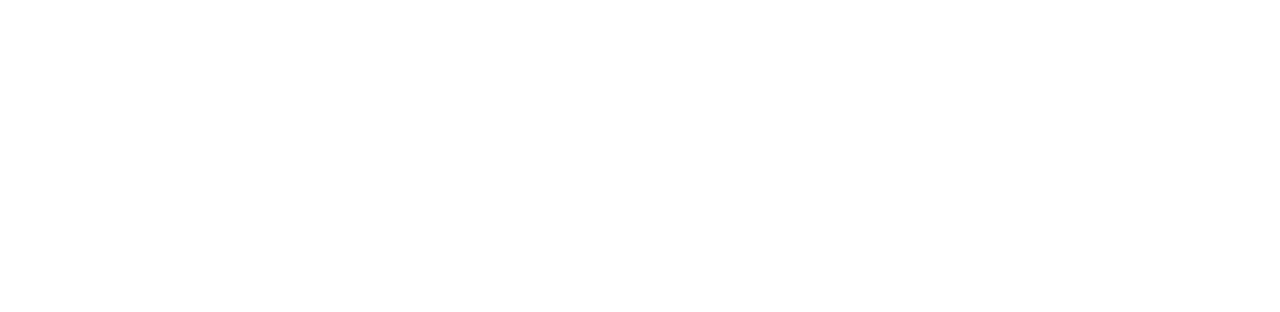
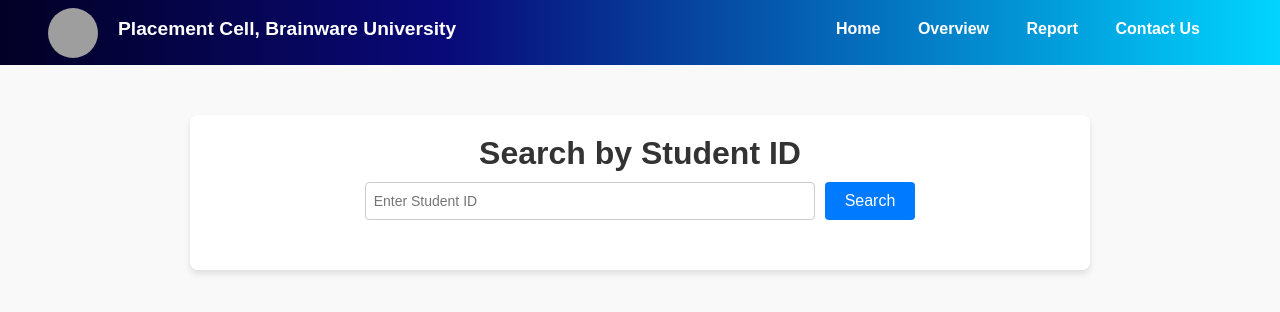
Before and after one commit to Suvajitghosh2004/group-project-2024, a React (Vite) app in the folder fullstack_pro/frontend/: page /search-by-student-id in a window 1280 px wide. Before the commit this address had no page. Shown: the top 312 px of the page. Built offline with nearby package versions, Linux system fonts and the light colour scheme; grey boxes are pictures that could not be loaded.

Commit message:
student full profile

```diff
--- a/fullstack_pro/frontend/src/App.jsx
+++ b/fullstack_pro/frontend/src/App.jsx
@@ -27,6 +27,7 @@
 import ApplyJob from './page/studentPages/ApplyJob';
 import AppliedStudentList from './page/teacherPages/AppliedStudentList';
 import SelectRound from './page/dataForPlcaement/SelectRound';
+import SearchByStudentID from './page/dataForPlcaement/SearchByStudentID';
 
 function App() {
   const navigate = useNavigate();
@@ -68,6 +69,7 @@
         <Route path="teacher-register" element={<TeacherRegister />} />
         <Route path="teacher-login" element={<TeacherLogin />} />
         <Route path="select-student" element={<SelectRound />} />
+        <Route path="search-by-student-id" element={<SearchByStudentID />} />
       </Route>
 
       {/* Protected Student Dashboard */}
--- /dev/null
+++ b/fullstack_pro/frontend/src/page/dataForPlcaement/SearchByStudentID.jsx
@@ -0,0 +1,183 @@
+import React, { useState } from "react";
+import axios from "axios";
+import "./SearchStudentId.css"; // Updated CSS file
+
+const SearchByStudentID = () => {
+  const [studentCode, setStudentID] = useState("");
+  const [results, setResults] = useState(null);
+  const [student, setStudent] = useState(null);
+  const [error, setError] = useState(null);
+  const [loading, setLoading] = useState(false);
+
+  const handleSearch = async () => {
+    setLoading(true);
+    setError(null);
+    setResults(null);
+    setStudent(null);
+    try {
+      const response = await axios.post("/api/track/job/one-student-track", { studentCode });
+      setResults(response.data.result);
+      setStudent(response.data.student);
+    } catch (err) {
+      setError(err.response?.data?.message || "An error occurred while searching.");
+    } finally {
+      setLoading(false);
+    }
+  };
+
+  // Function to convert student details and results to CSV format
+  const convertToCSV = () => {
+    const studentDetails = [
+      ["Student Name :", student?.studentName || "--"],
+      ["Email :", student?.studentMail || "--"],
+      ["Student Code :", student?.studentCode || "--"],
+      ["Stream :", student?.studentStream || "--"],
+      ["Contact :", student?.contactNumber || "--"]
+    ];
+
+    const headers = [
+      "Company Name", "Location", "Job Role", "Salary", "Skills",
+      "Resume Select", "First Round", "Second Round", "Third Round",
+      "Fourth Round", "Final Round"
+    ];
+
+    const rows = results.map(result => [
+      result.jobDetails.companyName,
+      result.jobDetails.location,
+      result.jobDetails.jobRole,
+      result.jobDetails.salary,
+      result.jobDetails.skills,
+      result.studentInRounds.resumeRoundCompleted ? (result.studentInRounds.resumeSelect ? "True" : "False") : "--",
+      result.studentInRounds.firstRoundCompleted ? (result.studentInRounds.firstRound ? "True" : "False") : "--",
+      result.studentInRounds.secondRoundCompleted ? (result.studentInRounds.secondRound ? "True" : "False") : "--",
+      result.studentInRounds.thirdRoundCompleted ? (result.studentInRounds.thirdRound ? "True" : "False") : "--",
+      result.studentInRounds.fourthRoundCompleted ? (result.studentInRounds.fourthRound ? "True" : "False") : "--",
+      result.studentInRounds.finalRoundCompleted ? (result.studentInRounds.finalRound ? "True" : "False") : "--"
+    ]);
+
+    // Convert student details and results to CSV
+    const csvContent = [
+      ...studentDetails.map(row => row.join(",")), // Student details
+      "", // Empty row for separation
+      headers.join(","),
+      ...rows.map(row => row.join(","))
+    ].join("\n");
+
+    return csvContent;
+  };
+
+  // Function to trigger the download of the CSV
+  const downloadCSV = () => {
+    const csvData = convertToCSV();
+    const blob = new Blob([csvData], { type: "text/csv;charset=utf-8;" });
+    const link = document.createElement("a");
+    const url = URL.createObjectURL(blob);
+    link.setAttribute("href", url);
+    link.setAttribute("download",student?.studentCode || "student_job_tracker_results.csv");
+    link.click();
+  };
+
+  return (
+    <div className="container">
+      <div className="search-box">
+        <h1 className="heading">Search by Student ID</h1>
+        <div className="input-container">
+          <input
+            className="input-field"
+            type="text"
+            placeholder="Enter Student ID"
+            value={studentCode}
+            onChange={(e) => setStudentID(e.target.value)}
+          />
+          <button className="search-button" onClick={handleSearch} disabled={loading}>
+            {loading ? "Searching..." : "Search"}
+          </button>
+        </div>
+        {error && <p className="error-message">{error}</p>}
+      </div>
+
+      {student && (
+        <div className="student-details">
+          <h2 className="section-heading">Student Details</h2>
+          <div className="details-container">
+            <p><strong>Name:</strong> {student.studentName}</p>
+            <p><strong>Email:</strong> {student.studentMail}</p>
+            <p><strong>Student Code:</strong> {student.studentCode}</p>
+            <p><strong>Stream:</strong> {student.studentStream}</p>
+            <p><strong>Contact:</strong> {student.contactNumber}</p>
+          </div>
+        </div>
+      )}
+
+      {results && results.length > 0 && (
+        <div className="results">
+          <h2 className="section-heading">Job Tracker Results</h2>
+          <table className="results-table">
+            <thead>
+              <tr>
+                <th>#</th>
+                <th>Company Name</th>
+                <th>Location</th>
+                <th>Job Role</th>
+                <th>Salary</th>
+                <th>Skills</th>
+                <th>Resume Select</th>
+                <th>First Round</th>
+                <th>Second Round</th>
+                <th>Third Round</th>
+                <th>Fourth Round</th>
+                <th>Final Round</th>
+              </tr>
+            </thead>
+            <tbody>
+              {results.map((result, index) => (
+                <tr key={result.jobTrackerID}>
+                  <td>{index + 1}</td>
+                  <td>{result.jobDetails.companyName}</td>
+                  <td>{result.jobDetails.location}</td>
+                  <td>{result.jobDetails.jobRole}</td>
+                  <td>{result.jobDetails.salary}</td>
+                  <td>{result.jobDetails.skills}</td>
+                  <td>
+                    {result.studentInRounds.resumeRoundCompleted
+                      ? result.studentInRounds.resumeSelect ? "True" : "False"
+                      : "--"
+                    }
+                  </td>
+                  <td>{result.studentInRounds.firstRoundCompleted
+                        ? result.studentInRounds.firstRound ? "True" : "False"
+                        : "--"
+                      }
+                    </td>
+                  <td>{result.studentInRounds.secondRoundCompleted
+                        ? result.studentInRounds.secondRound ? "True" : "False"
+                        : "--"
+                      }
+                  </td>
+                  <td>{result.studentInRounds.thirdRoundCompleted
+                        ? result.studentInRounds.thirdRound ? "True" : "False"
+                        : "--"
+                    }
+                  </td>
+                  <td>{result.studentInRounds.fourthRoundCompleted
+                        ? result.studentInRounds.fourthRound ? "True" : "False"
+                        : "--"
+                    }
+                 </td>
+                  <td>{result.studentInRounds.finalRoundCompleted
+                     ? result.studentInRounds.finalRound ? "True" : "False"
+                     :"--"
+                    }
+                  </td>
+                </tr>
+              ))}
+            </tbody>
+          </table>
+          <button className="download-button" onClick={downloadCSV}>Download CSV</button>
+        </div>
+      )}
+    </div>
+  );
+};
+
+export default SearchByStudentID;
--- /dev/null
+++ b/fullstack_pro/frontend/src/page/dataForPlcaement/SearchStudentId.css
@@ -0,0 +1,158 @@
+/* SearchStudentId.css */
+
+body {
+    font-family: Arial, sans-serif;
+    margin: 0;
+    padding: 0;
+    background-color: #f9f9f9;
+    color: #333;
+  }
+
+  .container {
+    max-width: 900px;
+    margin: 50px auto;
+    padding: 20px;
+    background-color: #fff;
+    border-radius: 8px;
+    box-shadow: 0 4px 6px rgba(0, 0, 0, 0.1);
+  }
+
+  .search-box {
+    text-align: center;
+    margin-bottom: 30px;
+  }
+
+  .heading {
+    font-size: 2rem;
+    color: #333;
+    margin-bottom: 10px;
+  }
+
+  .input-container {
+    display: flex;
+    justify-content: center;
+    gap: 10px;
+  }
+
+  .input-field {
+    padding: 10px;
+    font-size: 1rem;
+    border: 1px solid #ccc;
+    border-radius: 4px;
+    width: 300px;
+  }
+
+  .input-field:focus {
+    border-color: #007bff;
+    outline: none;
+    box-shadow: 0 0 5px rgba(0, 123, 255, 0.5);
+  }
+
+  .search-button {
+    padding: 10px 20px;
+    font-size: 1rem;
+    color: #fff;
+    background-color: #007bff;
+    border: none;
+    border-radius: 4px;
+    cursor: pointer;
+    transition: background-color 0.3s;
+  }
+
+  .search-button:disabled {
+    background-color: #ccc;
+    cursor: not-allowed;
+  }
+
+  .search-button:hover:not(:disabled) {
+    background-color: #0056b3;
+  }
+
+  .error-message {
+    color: #ff4d4d;
+    font-size: 0.9rem;
+    margin-top: 10px;
+  }
+
+  .student-details {
+    margin-top: 20px;
+    padding: 15px;
+    background-color: #f7f7f7;
+    border-radius: 6px;
+  }
+
+  .section-heading {
+    font-size: 1.5rem;
+    margin-bottom: 10px;
+    color: #007bff;
+  }
+
+  .details-container p {
+    margin: 5px 0;
+  }
+
+  .results {
+    margin-top: 20px;
+  }
+
+  .results-table {
+    width: 100%;
+    border-collapse: collapse;
+    margin-top: 15px;
+  }
+
+  .results-table th,
+  .results-table td {
+    border: 1px solid #ddd;
+    text-align: left;
+    padding: 8px;
+  }
+
+  .results-table th {
+    background-color: #2d92fe;
+    color: #fff;
+  }
+
+  .results-table tr:nth-child(even) {
+    background-color: #f9f9f9;
+  }
+
+  .results-table tr:hover {
+    background-color: #f1f1f1;
+  }
+
+  @media (max-width: 600px) {
+    .input-container {
+      flex-direction: column;
+    }
+
+    .input-field {
+      width: 100%;
+    }
+
+    .search-button {
+      width: 100%;
+    }
+  }
+
+  /* Download Button */
+.download-button {
+  padding: 12px 20px;
+  background-color: #28a745;
+  color: white;
+  border: none;
+  border-radius: 5px;
+  cursor: pointer;
+  font-size: 1.1rem;
+  margin-top: 20px;
+  transition: background-color 0.3s ease, transform 0.2s ease-in-out;
+}
+
+.download-button:hover {
+  background-color: #218838;
+  transform: translateY(-2px);
+}
+
+.download-button:active {
+  transform: translateY(2px);
+}
--- a/fullstack_pro/frontend/src/page/dataForPlcaement/SelectRound.jsx
+++ b/fullstack_pro/frontend/src/page/dataForPlcaement/SelectRound.jsx
@@ -6,7 +6,7 @@
   const [studentIds, setStudentIds] = useState([]);
   const [selectedRound, setSelectedRound] = useState('');
   const [students, setStudents] = useState([]);
-  const [jobTrackerId, setJobTrackerId] = useState('6773c44501e43fd95e352066');
+  const [jobTrackerId, setJobTrackerId] = useState('6748afe04503272cf2501d3f');
   const [jobTrack, setJobTrack] = useState({});
   const [error, setError] = useState(null);
   const [lastCompleteRoundName, setLastCompleteRoundName] = useState('');
```
Also changed, not shown: 2 other files (tests, documents, lock files or other folders).
